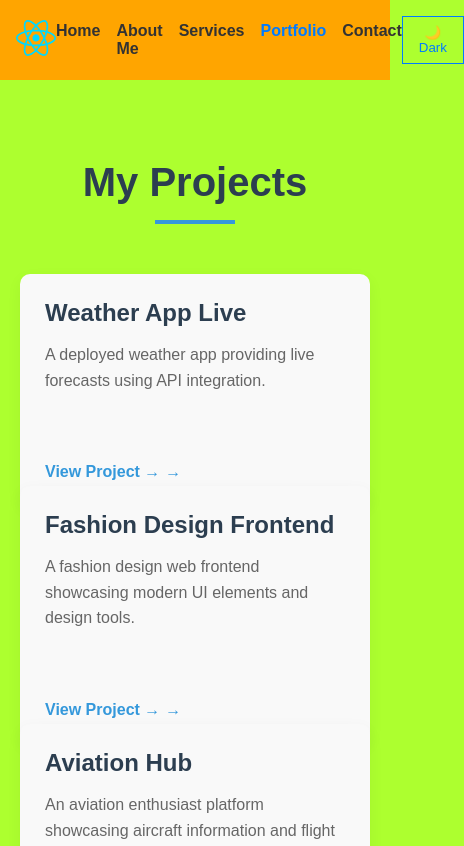
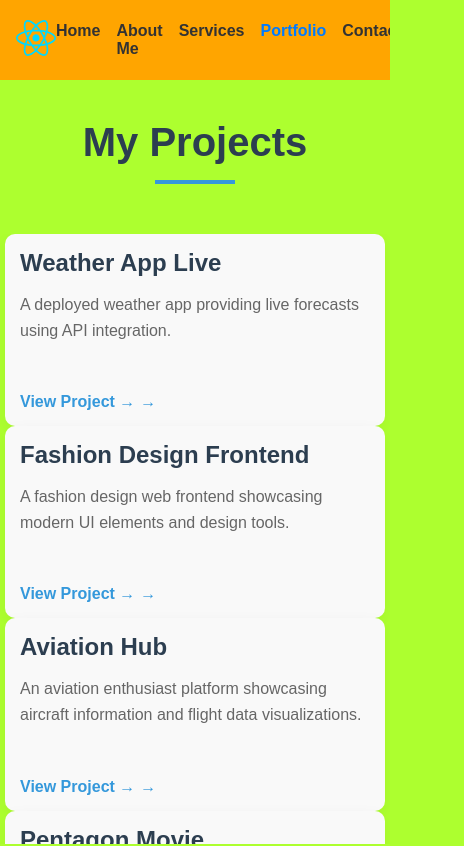
Before and after one commit to irarubrian/portfolio, a React (Vite) app: page /portfolio in a window 390 px wide. Shown: the top 846 px of the page, 464 px wide, since content can reach past the window. Built offline with nearby package versions, Linux system fonts and the light colour scheme.

Commit message:
updated styling

```diff
--- a/src/App.css
+++ b/src/App.css
@@ -1,4 +1,10 @@
 /* Global Styles */
+html, body {
+  width: 100%;
+  max-width: 100vw;
+  overflow-x: hidden;
+}
+
 body {
   font-family: 'Arial', sans-serif;
   margin: 0;
@@ -495,6 +501,10 @@ footer {
 .portfolio {
   padding: 80px 0;
   background-color: greenyellow;
+  box-sizing: border-box;
+  width: 100vw;
+  max-width: 100vw;
+  overflow-x: hidden;
 }
 
 .portfolio-title {
@@ -521,6 +531,10 @@ footer {
   max-width: 1200px;
   margin: 0 auto;
   padding: 0 20px;
+  box-sizing: border-box;
+  width: 100%;
+  max-width: 100vw;
+  overflow-x: hidden;
 }
 
 .project-card {
@@ -532,6 +546,8 @@ footer {
   display: flex;
   flex-direction: column;
   height: 100%;
+  min-width: 0;
+  word-break: break-word;
 }
 
 .project-card:hover {
@@ -577,12 +593,15 @@ footer {
 
 /* Responsive adjustments */
 @media (max-width: 768px) {
+  .portfolio {
+    padding: 40px 0;
+  }
   .portfolio-grid {
     grid-template-columns: 1fr;
+    padding: 0 5px;
   }
-
   .project-card {
-    padding: 25px;
+    padding: 15px;
   }
 }
 
```
